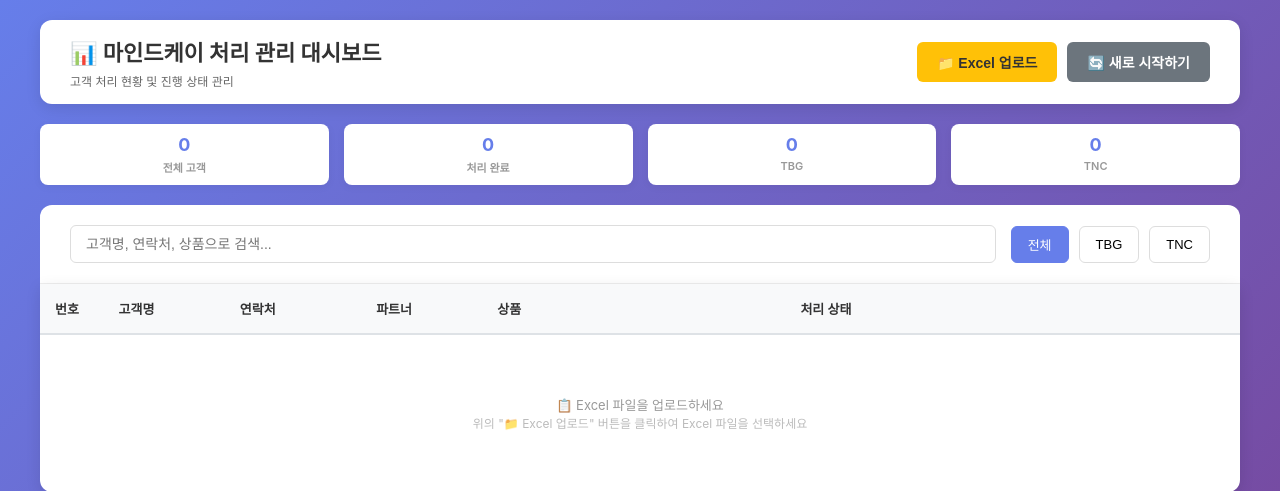
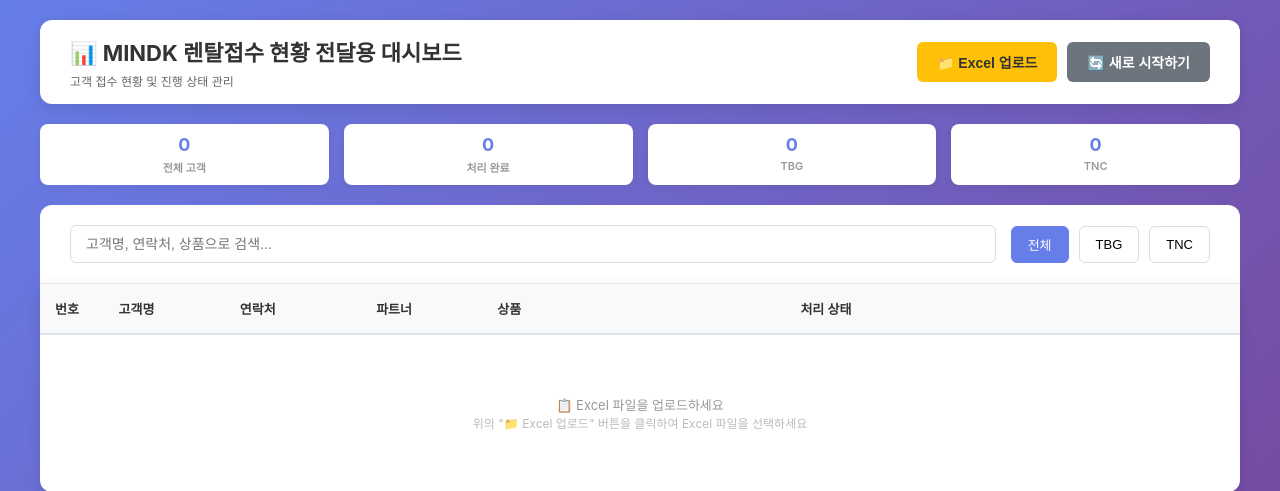
Before and after one commit to hrchang517/claud, a Flask app: page / in a window 1280 px wide. Shown: the top 491 px of the page. Run offline with Flask 3, Linux system fonts and the light colour scheme.

Commit message:
Update dashboard header and description text

```diff
--- a/templates/dashboard.html
+++ b/templates/dashboard.html
@@ -222,8 +222,8 @@
     <div class="container">
         <div class="header">
             <div class="header-left">
-                <h1>📊 마인드케이 처리 관리 대시보드</h1>
-                <p>고객 처리 현황 및 진행 상태 관리</p>
+                <h1>📊 MINDK 렌탈접수 현황 전달용 대시보드</h1>
+                <p>고객 접수 현황 및 진행 상태 관리</p>
             </div>
             <div class="header-right">
                 <button class="btn btn-upload" id="uploadBtn" onclick="document.getElementById('fileInput').click()">
```
